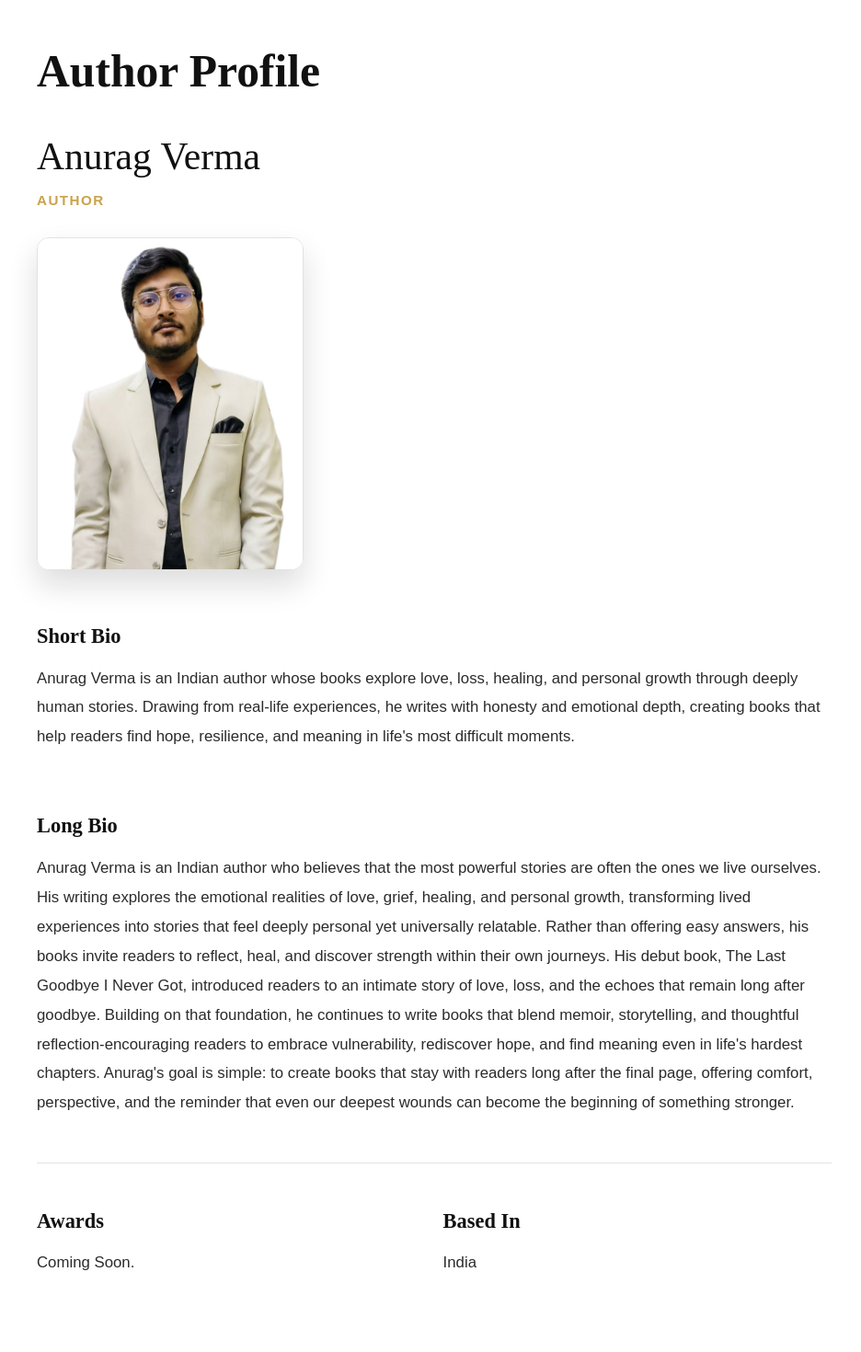
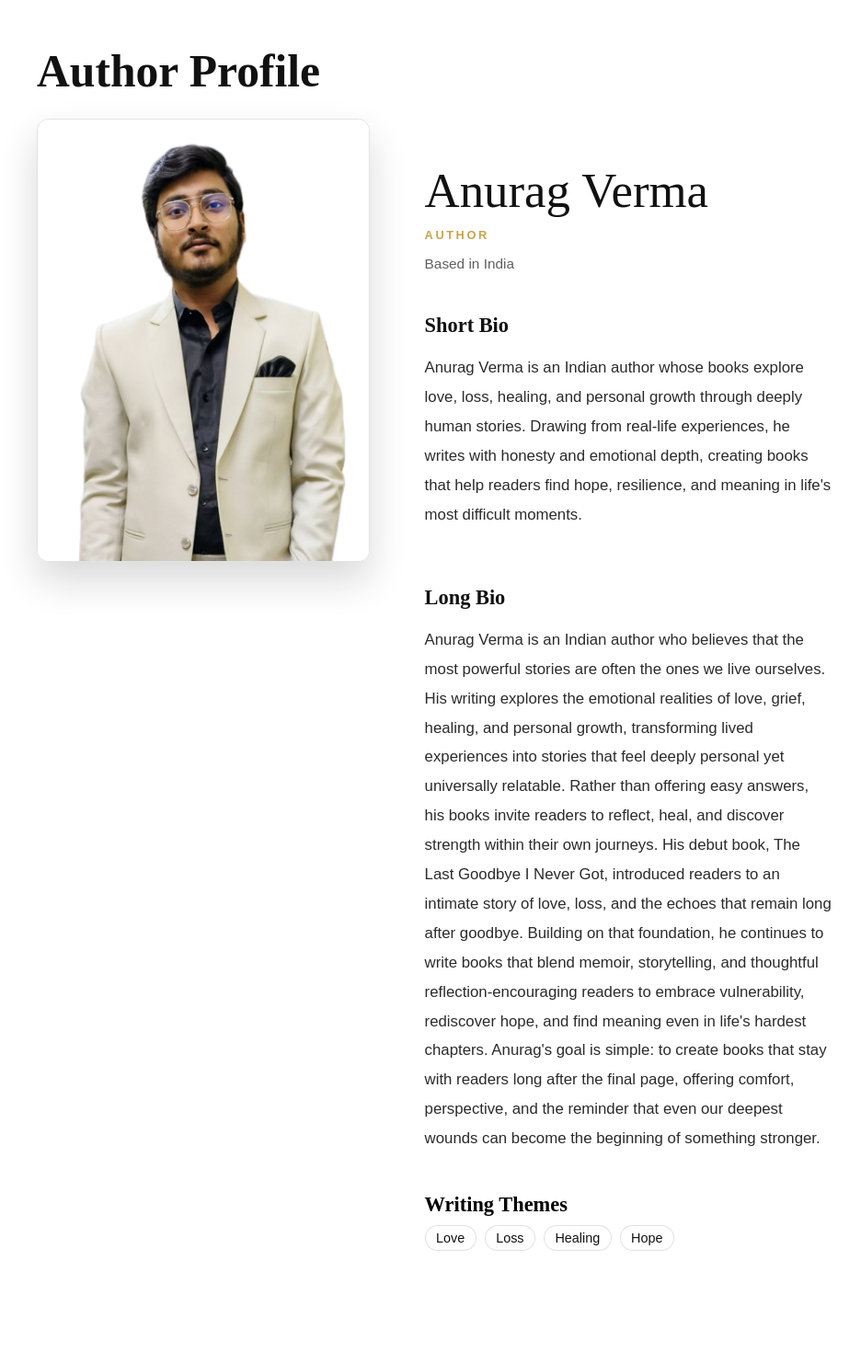
Before and after one commit to anuragvrm2173/anurag-author-website, a React (Vite) app: page /about in a window 1280 px wide. Shown: the part 4180-5650 px from the top of the page at 92% size, without its empty margins (0-936 px from the left). Built offline with nearby package versions, Linux system fonts and the light colour scheme.

Commit message:
feat: enhance AuthorProfile component with writing themes and layout adjustments; update styles for improved responsiveness

```diff
--- a/src/components/about/AuthorProfile.jsx
+++ b/src/components/about/AuthorProfile.jsx
@@ -1,23 +1,27 @@
 import Container from "../ui/Container/Container";
 
-function AuthorProfile({ name, occupation, shortBio, longBio, basedIn, authorImage }) {
+function AuthorProfile({ name, occupation, shortBio, longBio, basedIn, authorImage, writingThemes = [] }) {
   return (
     <section className="author-profile" aria-labelledby="author-profile-title">
       <Container>
         <div className="author-profile__inner">
-          <header className="author-profile__header">
           <h2 id="author-profile-title" className="author-profile__title">
             Author Profile
           </h2>
-            <p className="author-profile__name">{name}</p>
-            <p className="author-profile__occupation">{occupation}</p>
-          </header>
 
+          <div className="author-profile__layout">
             {authorImage ? (
               <figure className="author-profile__portrait-wrap">
                 <img src={authorImage} alt={`${name} portrait`} className="author-profile__portrait" loading="lazy" />
               </figure>
             ) : null}
+
+            <div className="author-profile__content">
+              <header className="author-profile__header">
+                <p className="author-profile__name">{name}</p>
+                <p className="author-profile__occupation">{occupation}</p>
+                <p className="author-profile__based">Based in {basedIn}</p>
+              </header>
 
               <div className="author-profile__bios">
                 <div className="author-profile__bio-block" aria-labelledby="author-short-bio-title">
@@ -31,16 +35,19 @@ function AuthorProfile({ name, occupation, shortBio, longBio, basedIn, authorIma
                 </div>
               </div>
 
-          <div className="author-profile__meta" aria-label="Author details">
-            <section className="author-profile__meta-block" aria-labelledby="author-awards-title">
-              <h3 id="author-awards-title">Awards</h3>
-              <p>Coming Soon.</p>
+              {writingThemes.length > 0 ? (
+                <section className="author-profile__themes" aria-labelledby="author-themes-title">
+                  <h3 id="author-themes-title">Writing Themes</h3>
+                  <div className="author-profile__theme-list" role="list">
+                    {writingThemes.map((theme) => (
+                      <span key={theme} className="author-profile__theme-item" role="listitem">
+                        {theme}
+                      </span>
+                    ))}
+                  </div>
                 </section>
-
-            <section className="author-profile__meta-block" aria-labelledby="author-based-title">
-              <h3 id="author-based-title">Based In</h3>
-              <p>{basedIn}</p>
-            </section>
+              ) : null}
+            </div>
           </div>
         </div>
       </Container>
--- a/src/components/books/BookCoverArt.css
+++ b/src/components/books/BookCoverArt.css
@@ -6,10 +6,13 @@
   border: 1px solid rgba(17, 17, 17, 0.12);
   box-shadow: 0 18px 38px rgba(17, 17, 17, 0.18);
   background: #f1e7d4;
+  display: grid;
+  place-items: center;
 }
 
 .book-cover-art__image {
   width: 100%;
   height: 100%;
-  object-fit: cover;
+  object-fit: contain;
+  object-position: center;
 }
--- a/src/components/forms/ContactForm/ContactForm.jsx
+++ b/src/components/forms/ContactForm/ContactForm.jsx
@@ -3,7 +3,7 @@ import { useState } from "react";
 import Button from "../../ui/Button/Button";
 import "./ContactForm.css";
 
-const CONTACT_ENDPOINT = "https://formsubmit.co/ajax/anuragverma2173@gmail.com";
+const CONTACT_ENDPOINT = "https://formsubmit.co/ajax/vanuragverma2173@gmail.com";
 
 function ContactForm() {
   const [status, setStatus] = useState("idle");
--- a/src/data/socialLinks.js
+++ b/src/data/socialLinks.js
@@ -35,7 +35,7 @@ const socialLinks = [
     id: "email",
     name: "Email",
     icon: "email",
-    url: "mailto:anuragverma2173@gmail.com",
+    url: "mailto:vanuragverma2173@gmail.com",
     external: false,
     active: true,
   },
--- a/src/pages/About/About.css
+++ b/src/pages/About/About.css
@@ -104,41 +104,60 @@
 }
 
 .author-profile__header {
-  margin-bottom: 2rem;
+  margin-bottom: 1.4rem;
+}
+
+.author-profile__layout {
+  display: grid;
+  gap: 2rem;
+  align-items: start;
+}
+
+.author-profile__content {
+  min-width: 0;
 }
 
 .author-profile__portrait-wrap {
-  margin: 0 0 2rem;
-  max-width: 18rem;
+  margin: 0;
+  width: min(100%, 360px);
 }
 
 .author-profile__portrait {
   width: 100%;
-  aspect-ratio: 4 / 5;
+  aspect-ratio: 3 / 4;
   object-fit: cover;
+  object-position: center top;
   border-radius: 0.8rem;
   border: 1px solid rgba(17, 17, 17, 0.12);
-  box-shadow: 0 16px 32px rgba(17, 17, 17, 0.14);
+  box-shadow: 0 20px 40px rgba(17, 17, 17, 0.16);
 }
 
 .author-profile__name {
-  margin-bottom: 0.35rem;
+  margin-bottom: 0.4rem;
   font-family: var(--font-heading);
-  font-size: clamp(1.8rem, 4vw, 2.6rem);
+  font-size: clamp(2.2rem, 4.2vw, 3.3rem);
+  line-height: 1.02;
   color: var(--color-primary);
 }
 
 .author-profile__occupation {
-  font-size: 0.95rem;
+  margin-bottom: 0.3rem;
+  font-size: 0.8rem;
   font-weight: 600;
-  letter-spacing: 0.09rem;
+  letter-spacing: 0.16rem;
   text-transform: uppercase;
   color: var(--color-accent);
 }
 
+.author-profile__based {
+  font-size: 0.96rem;
+  color: rgba(43, 43, 43, 0.76);
+}
+
 .author-profile__bios {
   display: grid;
-  gap: 1.8rem;
+  gap: 1.4rem;
+  max-width: 72ch;
 }
 
 .author-profile__bio-block h3,
@@ -149,12 +168,29 @@
   color: var(--color-primary);
 }
 
-.author-profile__meta {
-  display: grid;
-  gap: 1.2rem;
-  margin-top: 2rem;
-  padding-top: 1.7rem;
-  border-top: 1px solid rgba(17, 17, 17, 0.12);
+.author-profile__themes {
+  margin-top: 1.6rem;
+}
+
+.author-profile__themes h3 {
+  margin-bottom: 0.6rem;
+  font-family: var(--font-heading);
+  font-size: 1.4rem;
+}
+
+.author-profile__theme-list {
+  display: flex;
+  flex-wrap: wrap;
+  gap: 0.55rem;
+}
+
+.author-profile__theme-item {
+  padding: 0.32rem 0.72rem;
+  border-radius: 999px;
+  border: 1px solid rgba(17, 17, 17, 0.12);
+  background: rgba(255, 255, 255, 0.66);
+  color: var(--color-primary);
+  font-size: 0.9rem;
 }
 
 .about-social-links__list {
@@ -202,8 +238,9 @@
 }
 
 @media (min-width: 768px) {
-  .author-profile__meta {
-    grid-template-columns: repeat(2, minmax(0, 1fr));
+  .author-profile__layout {
+    grid-template-columns: minmax(320px, 380px) 1fr;
+    column-gap: 2.6rem;
   }
 }
 
--- a/src/pages/About/About.jsx
+++ b/src/pages/About/About.jsx
@@ -135,6 +135,7 @@ function About() {
           name="Anurag Verma"
           occupation="Author"
           authorImage={authorImage}
+          writingThemes={["Love", "Loss", "Healing", "Hope"]}
           shortBio="Anurag Verma is an Indian author whose books explore love, loss, healing, and personal growth through deeply human stories. Drawing from real-life experiences, he writes with honesty and emotional depth, creating books that help readers find hope, resilience, and meaning in life's most difficult moments."
           longBio="Anurag Verma is an Indian author who believes that the most powerful stories are often the ones we live ourselves. His writing explores the emotional realities of love, grief, healing, and personal growth, transforming lived experiences into stories that feel deeply personal yet universally relatable. Rather than offering easy answers, his books invite readers to reflect, heal, and discover strength within their own journeys. His debut book, The Last Goodbye I Never Got, introduced readers to an intimate story of love, loss, and the echoes that remain long after goodbye. Building on that foundation, he continues to write books that blend memoir, storytelling, and thoughtful reflection-encouraging readers to embrace vulnerability, rediscover hope, and find meaning even in life's hardest chapters. Anurag's goal is simple: to create books that stay with readers long after the final page, offering comfort, perspective, and the reminder that even our deepest wounds can become the beginning of something stronger."
           basedIn="India"
--- a/src/pages/Library/Library.css
+++ b/src/pages/Library/Library.css
@@ -8,17 +8,19 @@
 
 .library-page__grid {
   display: grid;
-  gap: 1.7rem;
+  gap: 2.5rem;
 }
 
 .library-page__grid > [role="listitem"] {
   min-width: 0;
+  display: flex;
+  justify-content: center;
 }
 
 @media (min-width: 768px) {
   .library-page__grid {
     grid-template-columns: repeat(2, minmax(0, 1fr));
-    gap: 1.8rem;
+    gap: 2.6rem;
   }
 }
 
@@ -29,7 +31,7 @@
 
   .library-page__grid {
     grid-template-columns: repeat(3, minmax(0, 1fr));
-    gap: 2rem;
+    gap: 3rem;
   }
 }
 
--- a/src/sections/FeaturedBooks/FeaturedBooks.css
+++ b/src/sections/FeaturedBooks/FeaturedBooks.css
@@ -25,7 +25,7 @@
 
 .featured-books__grid {
   display: grid;
-  gap: 1.5rem;
+  gap: 2.4rem;
   align-items: stretch;
 }
 
```
Also changed, not shown: src/components/ui/BookCard/BookCard.css (+41 -17 lines). Lines whose indentation alone changed are shown as unchanged.
